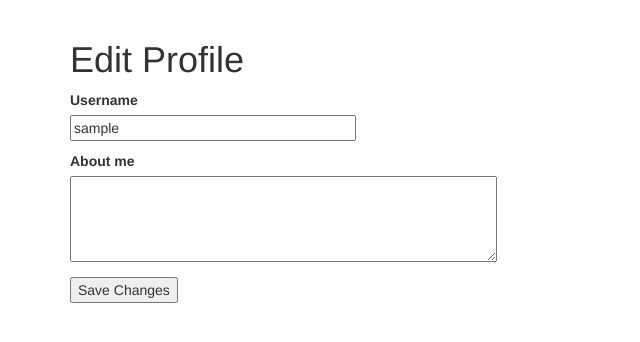
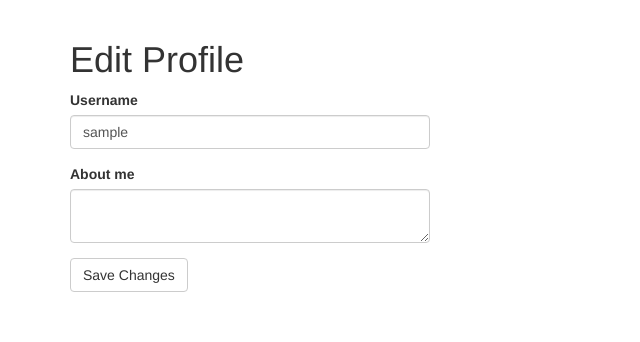
Before and after one commit to okovko/microblog, a Flask app: page /edit_profile in a window 1280 px wide. Shown: the part 52-394 px from the top of the page, without its empty margins (0-640 px from the left). Run offline with Flask 2, Linux system fonts and the light colour scheme; the visitor is signed in with stand-in values (Sample User, id 1); data comes from the database, SQL or seed files in the repository; some libraries are stand-ins or nearby versions.

Commit message:
edit_profile.html now using boostraps

```diff
--- a/app/templates/edit_profile.html
+++ b/app/templates/edit_profile.html
@@ -1,23 +1,11 @@
 {% extends "base.html" %}
+{% import 'bootstrap/wtf.html' as wtf %}
 
 {% block app_content %}
 	<h1>Edit Profile</h1>
-	<form action = '', method = 'post'>
-		{{ form.hidden_tag() }}
-		<p>
-			{{ form.username.label }}<br>
-			{{ form.username(size = 32) }}<br>
-			{% for e in form.username.errors %}
-			<span style = 'color: red;'>[{{ e }}]</span>
-			{% endfor %}
-		</p>
-		<p>
-			{{ form.about_me.label }}<br>
-			{{ form.about_me(cols = 50, rows = 4) }}<br>
-			{% for e in form.about_me.errors %}
-			<span style = 'color: red;'>[{{ e }}]</span>
-			{% endfor %}
-		</p>
-		<p>{{ form.submit() }}</p>
-	</form>
+	<div class="row">
+		<div class="col-md-4">
+			{{ wtf.quick_form(form) }}
+		</div>
+	</div>
 {% endblock %}
```
